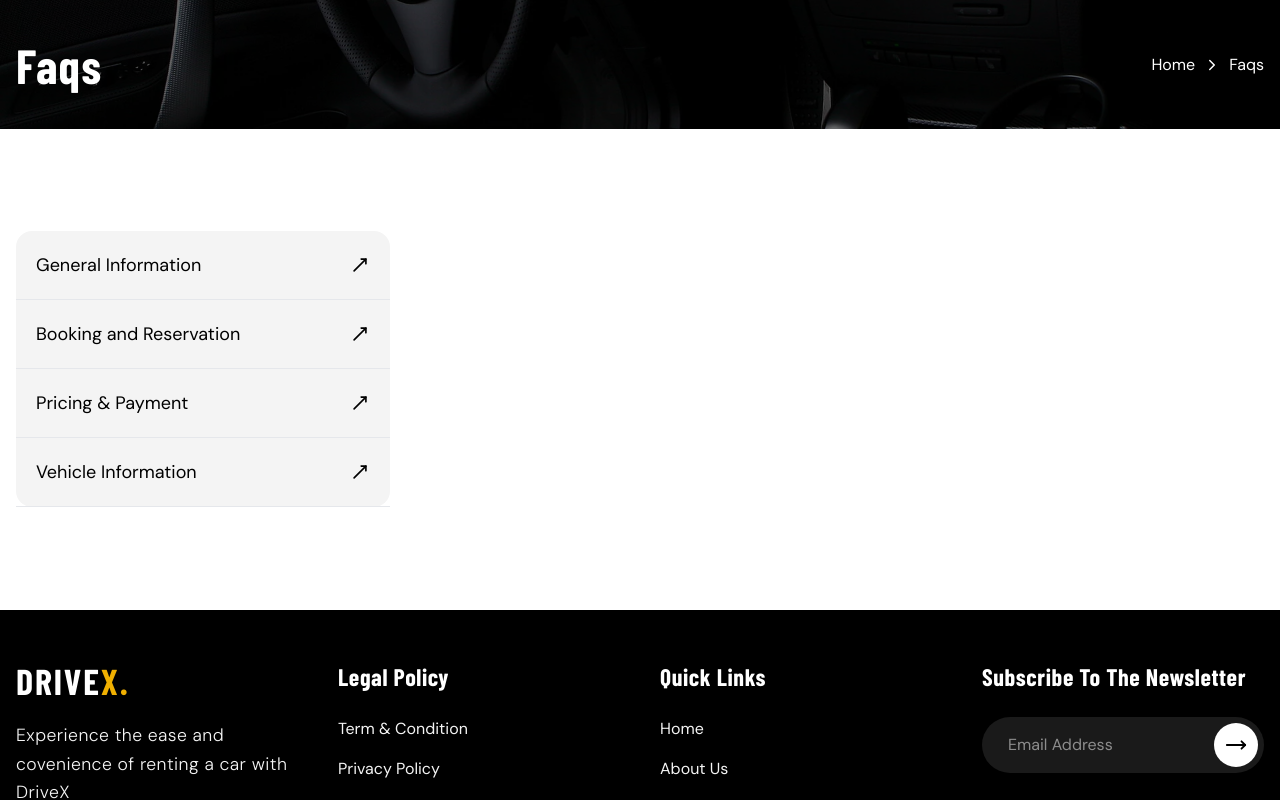
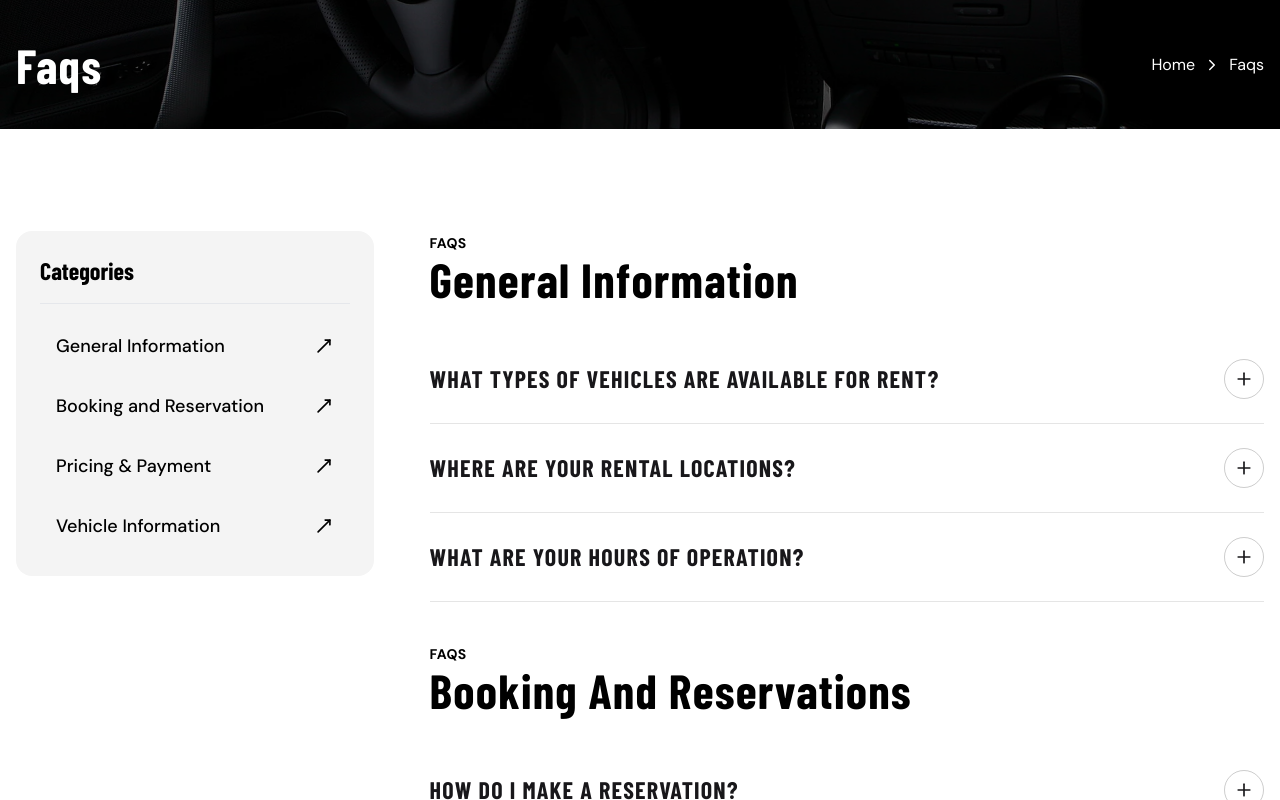
Before and after one commit to Jisap/react-vite-drivex, a React (Vite) app: page /faqs in a window 1280 px wide. Shown: the part 319-1119 px from the top of the page. Built offline with nearby package versions, Linux system fonts and the light colour scheme; a web font is replaced by a local one.

Commit message:
feat: create FAQs page with categorized navigation and scroll functionality

```diff
--- a/src/features/home/pages/Faqs.jsx
+++ b/src/features/home/pages/Faqs.jsx
@@ -96,14 +96,17 @@ const Faqs = () => {
       />
 
       <div className='section section-container items-start! py-[8%] relative gap-10 lg:gap-14'>
-        <div className='w-full lg:w-[30%]'>
-          <ul className='w-full bg-gray-light rounded-2xl'>
+        {/* Sticky Sidebar */}
+        <div className='w-full lg:w-[30%] lg:sticky lg:top-32 self-start z-10'>
+          <div className="bg-gray-light rounded-2xl p-6 mb-6">
+            <h3 className="text-2xl font-bold mb-4 border-b border-gray-200 pb-4">Categories</h3>
+            <ul className='w-full space-y-2'>
               <li data-aos="fade-center" data-aos-delay="200">
                 <button
                   onClick={() => scrollToSection(generalRef)}
-                className="centered-row justify-between px-5 py-5 w-full border-b border-gray-200 group cursor-pointer"
+                  className="centered-row justify-between px-4 py-3 w-full rounded-xl hover:bg-white transition-all duration-300 group cursor-pointer"
                 >
-                <span className='text-lg'>
+                  <span className='text-lg font-medium'>
                     General Information
                   </span>
 
@@ -114,21 +117,22 @@ const Faqs = () => {
               <li data-aos="fade-center" data-aos-delay="300">
                 <button
                   onClick={() => scrollToSection(bookingRef)}
-                className="centered-row justify-between px-5 py-5 w-full border-b border-gray-200 group cursor-pointer"
+                  className="centered-row justify-between px-4 py-3 w-full rounded-xl hover:bg-white transition-all duration-300 group cursor-pointer"
                 >
-                <span className='text-lg'>
+                  <span className='text-lg font-medium'>
                     Booking and Reservation
                   </span>
 
                   <MoveRight size={20} className='-rotate-45 group-hover:rotate-0 transition-all duration-300' />
                 </button>
               </li>
+
               <li data-aos="fade-center" data-aos-delay="300">
                 <button
                   onClick={() => scrollToSection(pricingRef)}
-                className="centered-row justify-between px-5 py-5 w-full border-b border-gray-200 group cursor-pointer"
+                  className="centered-row justify-between px-4 py-3 w-full rounded-xl hover:bg-white transition-all duration-300 group cursor-pointer"
                 >
-                <span className='text-lg'>
+                  <span className='text-lg font-medium'>
                     Pricing & Payment
                   </span>
 
@@ -139,9 +143,9 @@ const Faqs = () => {
               <li data-aos="fade-center" data-aos-delay="300">
                 <button
                   onClick={() => scrollToSection(vehicleRef)}
-                className="centered-row justify-between px-5 py-5 w-full border-b border-gray-200 group cursor-pointer"
+                  className="centered-row justify-between px-4 py-3 w-full rounded-xl hover:bg-white transition-all duration-300 group cursor-pointer"
                 >
-                <span className='text-lg'>
+                  <span className='text-lg font-medium'>
                     Vehicle Information
                   </span>
 
@@ -151,6 +155,142 @@ const Faqs = () => {
             </ul>
           </div>
         </div>
+
+        <div className='w-full lg:w-[70%] space-y-10'>
+          <div ref={generalRef} className='faq-container space-y-8'>
+            <div className='info'>
+              <span
+                className='sub-title'
+                data-aos="fade-right"
+                data-aos-delay="200"
+              >
+                FAQs
+              </span>
+
+              <h2 className='heading-1'
+                data-aos="fade-right"
+                data-aos-delay="300"
+              >
+                General Information
+              </h2>
+            </div>
+
+            <div className='faq-content'>
+              {faqs.slice(0, 3).map((faq, index) => (
+                <FAQItem
+                  key={index}
+                  title={faq.title}
+                  content={faq.content}
+                  isOpen={activeIndex === index}
+                  onClick={() => handleToggle(index)}
+                />
+              ))}
+            </div>
+          </div>
+
+          <div ref={bookingRef} className='faq-container space-y-8'>
+            <div className='info'>
+              <span
+                className='sub-title'
+                data-aos="fade-right"
+                data-aos-delay="200"
+              >
+                FAQs
+              </span>
+
+              <h2 className='heading-1'
+                data-aos="fade-right"
+                data-aos-delay="300"
+              >
+                Booking and Reservations
+              </h2>
+            </div>
+
+            <div className='faq-content'>
+              {faqs.slice(3, 6).map((faq, index) => {
+                const realIndex = index + 3;
+                return (
+                  <FAQItem
+                    key={realIndex}
+                    title={faq.title}
+                    content={faq.content}
+                    isOpen={activeIndex === realIndex}
+                    onClick={() => handleToggle(realIndex)}
+                  />
+                )
+              })}
+            </div>
+          </div>
+
+          <div ref={pricingRef} className='faq-container space-y-8'>
+            <div className='info'>
+              <span
+                className='sub-title'
+                data-aos="fade-right"
+                data-aos-delay="200"
+              >
+                FAQs
+              </span>
+
+              <h2 className='heading-1'
+                data-aos="fade-right"
+                data-aos-delay="300"
+              >
+                Pricing & Payment
+              </h2>
+            </div>
+
+            <div className='faq-content'>
+              {faqs.slice(6, 9).map((faq, index) => {
+                const realIndex = index + 6;
+                return (
+                  <FAQItem
+                    key={realIndex}
+                    title={faq.title}
+                    content={faq.content}
+                    isOpen={activeIndex === realIndex}
+                    onClick={() => handleToggle(realIndex)}
+                  />
+                )
+              })}
+            </div>
+          </div>
+
+          <div ref={vehicleRef} className='faq-container space-y-8'>
+            <div className='info'>
+              <span
+                className='sub-title'
+                data-aos="fade-right"
+                data-aos-delay="200"
+              >
+                FAQs
+              </span>
+
+              <h2 className='heading-1'
+                data-aos="fade-right"
+                data-aos-delay="300"
+              >
+                Vehicle Information
+              </h2>
+            </div>
+
+            <div className='faq-content'>
+              {faqs.slice(9, 12).map((faq, index) => {
+                const realIndex = index + 9;
+                return (
+                  <FAQItem
+                    key={realIndex}
+                    title={faq.title}
+                    content={faq.content}
+                    isOpen={activeIndex === realIndex}
+                    onClick={() => handleToggle(realIndex)}
+                  />
+                )
+              })}
+            </div>
+          </div>
+        </div>
+      </div>
     </>
   )
 }
```
Lines whose indentation alone changed are shown as unchanged.
